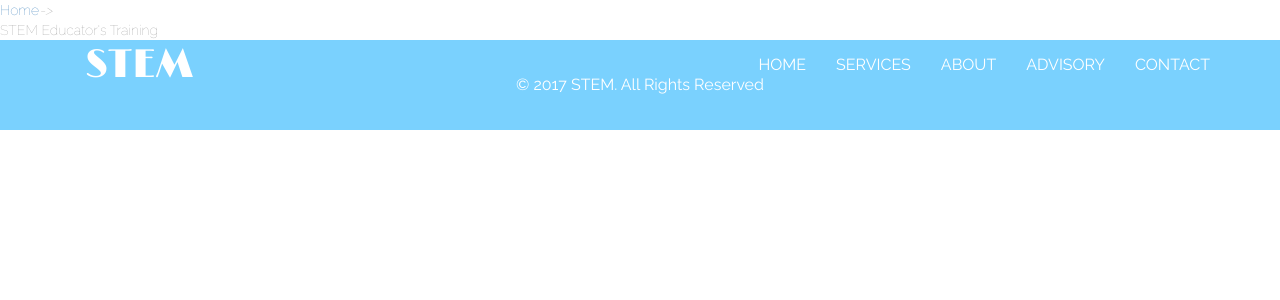
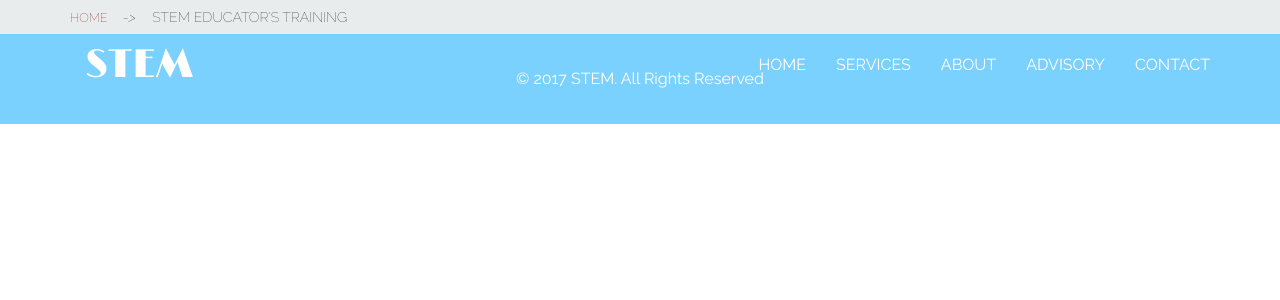
Before and after one commit to dhanyacm/stem, a Jekyll site: the page built from educator.html, in a window 1280 px wide. Shown: the top 300 px of the page. Built offline with Jekyll 4.4.1, drawn with Linux system fonts in a browser that asks for light colours; a script that is not in the unit is left out.

Commit message:
Update header.html

```diff
--- a/_includes/header.html
+++ b/_includes/header.html
@@ -16,6 +16,7 @@
 <link href="{{site.baseurl}}/css/jQuery.lightninBox.css" rel="stylesheet" type="text/css" media="all" />
 <link href="{{site.baseurl}}/css/services.css" rel="stylesheet" type="text/css" media="all"/>
 <link href="{{site.baseurl}}/css/pogo-slider.min.css" rel="stylesheet" type="text/css" media="all" />
+<link href="{{site.baseurl}}/css/breadcrumb.css" rel="stylesheet" type="text/css" media="all"/>
 <link href="{{site.baseurl}}/css/style.css" rel="stylesheet" type="text/css" media="all"/>
 <!-- /css -->
 </head>
```
